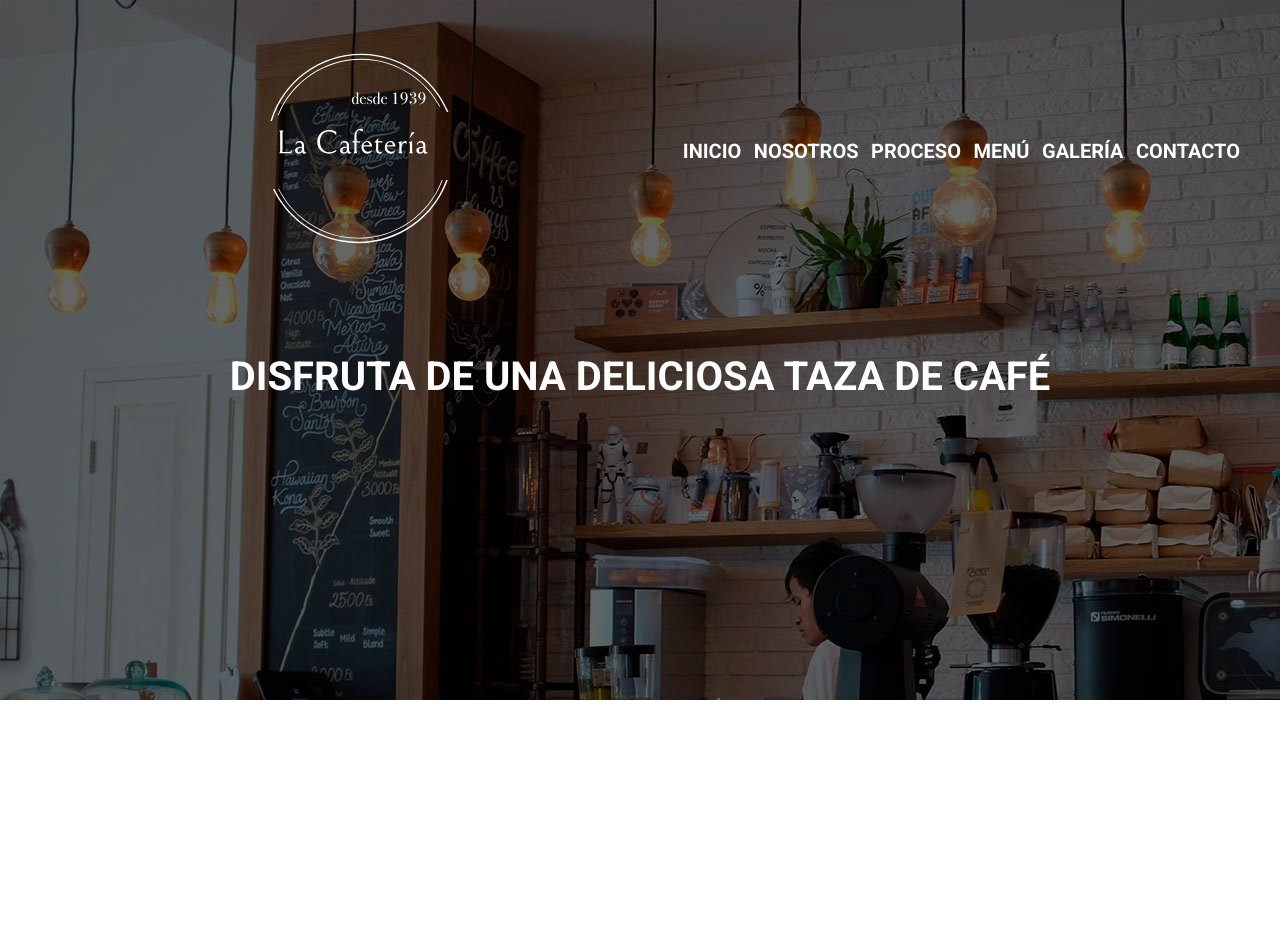
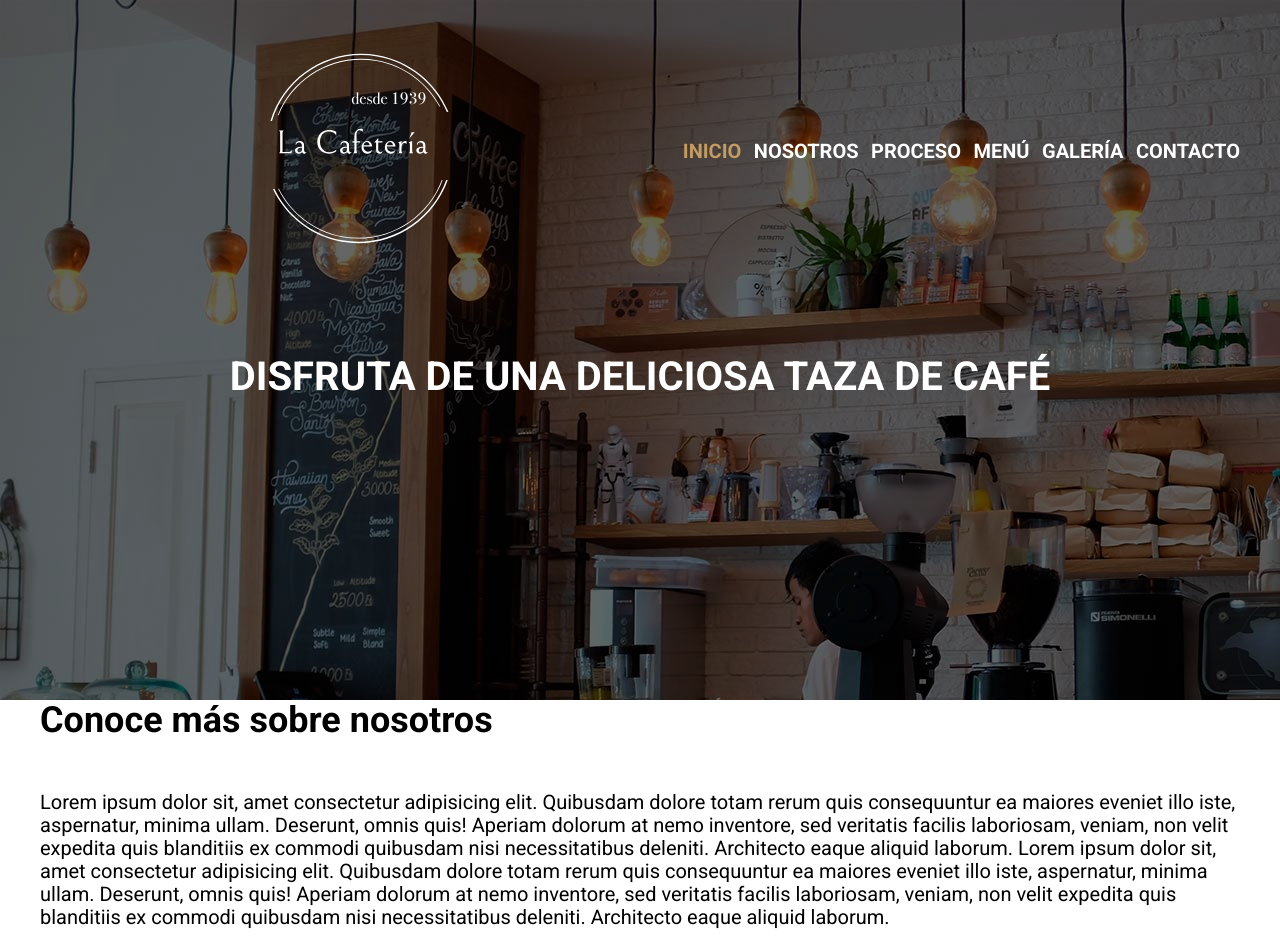
Before and after one commit to mdmartinvega/Cafeter-a-Estilos, a website: page index.html in a window 1280 px wide. Before the commit the page ends 800 px from the top, so only its background shows below. Drawn offline with Linux system fonts and the light colour scheme.

Commit message:
Creamos main

```diff
--- a/index.html
+++ b/index.html
@@ -20,21 +20,34 @@
                     <img src="./build/img/logo.svg" alt="logo cafetería">
                 </div>
                 <nav class='nav-principal'>
-                    <a href="index.html">Inicio</a>
+                    <a class="activo" href="index.html">Inicio</a>
                     <a href="nosotros.html">Nosotros</a>
                     <a href="proceso.html">Proceso</a>
                     <a href="menu.html">Menú</a>
                     <a href="galeria.html">Galería</a>
                     <a href="contacto.html">Contacto</a>
                 </nav>
-                </div>
+            </div>
 
-                <div class='texto-header'>
-                    <h1>Disfruta de una deliciosa taza de café</h1>
+            <div class='texto-header'>
+                <h1>Disfruta de una deliciosa taza de café</h1>
 
             </div>
         </div>
     </header>
+    <main class='contenedor contenido-principal'>
+        <h2>
+            <span>Conoce más</span>
+            sobre nosotros
+        </h2>
+        <p>Lorem ipsum dolor sit, amet consectetur adipisicing elit. Quibusdam dolore totam rerum quis consequuntur ea
+            maiores eveniet illo iste, aspernatur, minima ullam. Deserunt, omnis quis! Aperiam dolorum at nemo
+            inventore, sed veritatis facilis laboriosam, veniam, non velit expedita quis blanditiis ex commodi quibusdam
+            nisi necessitatibus deleniti. Architecto eaque aliquid laborum. Lorem ipsum dolor sit, amet consectetur adipisicing elit. Quibusdam dolore totam rerum quis consequuntur ea
+            maiores eveniet illo iste, aspernatur, minima ullam. Deserunt, omnis quis! Aperiam dolorum at nemo
+            inventore, sed veritatis facilis laboriosam, veniam, non velit expedita quis blanditiis ex commodi quibusdam
+            nisi necessitatibus deleniti. Architecto eaque aliquid laborum.</p>
+    </main>
 </body>
 
 </html>
--- a/src/scss/app.scss
+++ b/src/scss/app.scss
@@ -1,2 +1,3 @@
 @use 'base';
 @use 'header';
+@use 'inicio';
--- /dev/null
+++ b/src/scss/inicio/_index.scss
@@ -0,0 +1 @@
+@forward 'contenido';
```
Also changed, not shown: src/scss/inicio/_contenido.scss (added).
